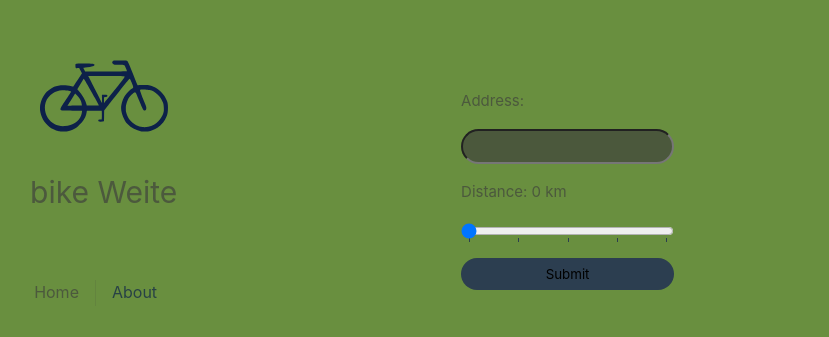
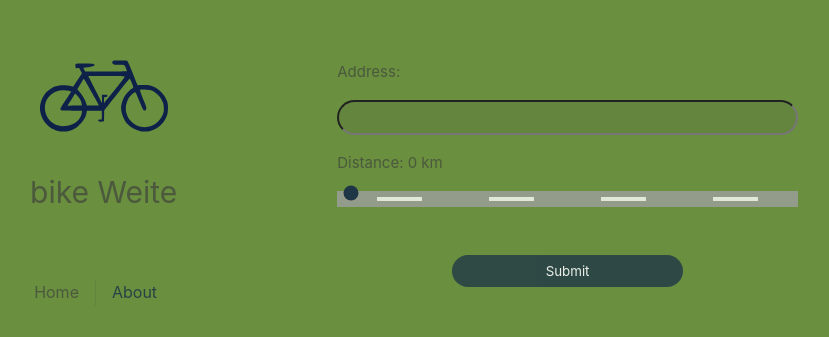
Before and after one commit to AnjaWurli/bikeWeite, a Vue app: page / in a window 1280 px wide. Shown: the part 211-548 px from the top of the page, without its empty margins (226-1055 px from the left). Built offline with nearby package versions, Linux system fonts and the light colour scheme.

Commit message:
add styling, loading, button functionality

```diff
--- a/src/views/HomeView.vue
+++ b/src/views/HomeView.vue
@@ -2,67 +2,59 @@
 //import TheWelcome from '../components/TheWelcome.vue'
 import { ref } from 'vue'
 
-const y = ref('')
-const x = ref('0')
+const addr = ref('')
+const dist = ref('0')
+
+let loading = ref(false)
+
+async function submit(dist, addr) {
+  if (dist > 0 && addr.length > 0) {
+    loading.value = true
+    let address = addr.split(' ').join('%20')
+
+    const response = await fetch(
+      'http://127.0.0.1:8000/map/?address=' + address + '&distance=' + dist
+    )
+    console.log(response)
+
+    loading.value = false
+  }
+}
 </script>
 
 <template>
   <main class="main">
-    <form class="form" method="get" action="http://127.0.0.1:8000/map/">
-      <label for="address">Address: {{ y }} </label>
-      <input type="text" name="address" id="address" v-model="y" />
+    <form class="form" @submit.prevent="submit(dist, addr)">
+      <label for="address">Address: {{}} </label>
+      <input type="text" name="address" id="address" v-model="addr" />
 
-      <label for="distance">Distance: {{ x }} km</label>
+      <label for="distance">Distance: {{ dist }} km</label>
       <input
         type="range"
         name="distance"
         id="distance"
+        class="slider"
         min="0"
-        max="100"
-        list="markers"
-        v-model="x"
+        max="50"
+        step="5"
+        v-model="dist"
       />
-      <datalist id="markers">
-        <option value="0"></option>
-        <option value="25"></option>
-        <option value="50"></option>
-        <option value="75"></option>
-        <option value="100"></option>
-      </datalist>
-      <button>Submit</button>
+      <button :disabled="!(dist > 0 && addr.length > 0) || loading">Submit</button>
+      <div v-show="loading" class="lds-roller">
+        <div></div>
+        <div></div>
+        <div></div>
+        <div></div>
+        <div></div>
+        <div></div>
+        <div></div>
+        <div></div>
+      </div>
     </form>
   </main>
 </template>
 
 <style scoped>
-.form {
-  display: flex;
-  flex-direction: column;
-  gap: 1rem;
-}
-#distance {
-  color: var(--color-heading);
-}
-
-#address {
-  appearance: none;
-  border-radius: 2rem;
-  padding: 0.5rem 1rem;
-  background-color: var(--color-text);
-}
-
-#adress:focus-within {
-  background-color: var(--color-heading);
-}
-
-.form button {
-  background-color: var(--color-heading);
-  border: none;
-  padding: 0.5rem 1rem;
-  border-radius: 20rem;
-  font-family: inherit;
-}
-
 .main {
   height: 80vh;
   width: 100%;
@@ -70,4 +62,224 @@ const x = ref('0')
   align-items: center;
   justify-content: center;
 }
+.form {
+  display: flex;
+  flex-direction: column;
+  gap: 1rem;
+  width: 50%;
+}
+@media (min-width: 1024px) {
+  .form {
+    width: 100%;
+  }
+}
+/* Text Input *********************/
+#address {
+  box-shadow: none;
+  border-radius: 2rem;
+  padding: 0.5rem 1rem;
+  background-color: var(--color-border);
+  color: var(--color-text);
+}
+
+#address:focus {
+  outline-color: var(--color-heading);
+}
+
+/* Range Slider *********************/
+#distance {
+  width: 100%;
+  _-webkit-appearance: none;
+  background: transparent;
+  opacity: 0.8;
+  accent-color: var(--color-accent);
+}
+#distance:focus {
+  opacity: 1;
+  outline: none;
+}
+
+.slider::-webkit-slider-thumb {
+  /* Webkit/Blink */
+  -webkit-appearance: none;
+  cursor: pointer;
+  margin-top: -12px;
+}
+
+.slider::-moz-range-thumb {
+  /* Firefox */
+  cursor: pointer;
+  margin-top: -12px;
+}
+.slider::-moz-range-thumb {
+  /* IE */
+  cursor: pointer;
+  margin-top: -12px;
+}
+
+#distance::-webkit-slider-runnable-track {
+  background: linear-gradient(
+    90deg,
+    rgba(158, 158, 158) 7.5%,
+    rgba(255, 255, 255) 7.5% 17.5%,
+    rgba(158, 158, 158) 17.5% 32.5%,
+    rgba(255, 255, 255) 32.5% 42.5%,
+    rgba(158, 158, 158) 42.5% 57.5%,
+    rgba(255, 255, 255) 57.5% 67.5%,
+    rgba(158, 158, 158) 67.5% 82.5%,
+    rgba(255, 255, 255) 82.5% 92.5%,
+    rgba(158, 158, 158) 92.5% 100%
+  );
+  border: 6px solid rgba(158, 158, 158);
+  height: 1rem;
+  cursor: pointer;
+}
+#distance::-moz-range-track {
+  background: linear-gradient(
+    90deg,
+    rgba(158, 158, 158) 7.5%,
+    rgba(255, 255, 255) 7.5% 17.5%,
+    rgba(158, 158, 158) 17.5% 32.5%,
+    rgba(255, 255, 255) 32.5% 42.5%,
+    rgba(158, 158, 158) 42.5% 57.5%,
+    rgba(255, 255, 255) 57.5% 67.5%,
+    rgba(158, 158, 158) 67.5% 82.5%,
+    rgba(255, 255, 255) 82.5% 92.5%,
+    rgba(158, 158, 158) 92.5% 100%
+  );
+  border: 6px solid rgba(158, 158, 158);
+  height: 1rem;
+  cursor: pointer;
+}
+#distance::-ms-track {
+  background: linear-gradient(
+    90deg,
+    rgba(158, 158, 158) 7.5%,
+    rgba(255, 255, 255) 7.5% 17.5%,
+    rgba(158, 158, 158) 17.5% 32.5%,
+    rgba(255, 255, 255) 32.5% 42.5%,
+    rgba(158, 158, 158) 42.5% 57.5%,
+    rgba(255, 255, 255) 57.5% 67.5%,
+    rgba(158, 158, 158) 67.5% 82.5%,
+    rgba(255, 255, 255) 82.5% 92.5%,
+    rgba(158, 158, 158) 92.5% 100%
+  );
+  border: 6px solid rgba(158, 158, 158);
+  height: 1rem;
+  cursor: pointer;
+}
+/* Submit Button *********************/
+.form button {
+  background-color: var(--color-accent);
+  opacity: 0.9;
+  color: var(--color-background-soft);
+  border: none;
+  padding: 0.5rem 1rem;
+  border-radius: 20rem;
+  font-family: inherit;
+  cursor: pointer;
+  width: 50%;
+  margin: auto;
+  margin-block: 2rem;
+
+  transition: opacity 0.2s ease-in-out, translate 0.2s ease-in-out, box-shadow 0.2s ease-in-out;
+}
+
+.form button:hover {
+  opacity: 1;
+  translate: 0 -10%;
+  box-shadow: 0px 5px 20px var(--color-text);
+}
+.form button:disabled {
+  background-color: var(--color-accent-trans);
+  cursor: default;
+}
+
+/* Loading *********************/
+/* found here: https://loading.io/css/ */
+.lds-roller {
+  display: inline-block;
+  position: relative;
+  margin: auto;
+  width: 80px;
+  height: 80px;
+}
+.lds-roller div {
+  animation: lds-roller 1.2s cubic-bezier(0.5, 0, 0.5, 1) infinite;
+  transform-origin: 40px 40px;
+}
+.lds-roller div:after {
+  content: ' ';
+  display: block;
+  position: absolute;
+  width: 7px;
+  height: 7px;
+  border-radius: 50%;
+  background: var(--color-text);
+  margin: -4px 0 0 -4px;
+}
+.lds-roller div:nth-child(1) {
+  animation-delay: -0.036s;
+}
+.lds-roller div:nth-child(1):after {
+  top: 63px;
+  left: 63px;
+}
+.lds-roller div:nth-child(2) {
+  animation-delay: -0.072s;
+}
+.lds-roller div:nth-child(2):after {
+  top: 68px;
+  left: 56px;
+}
+.lds-roller div:nth-child(3) {
+  animation-delay: -0.108s;
+}
+.lds-roller div:nth-child(3):after {
+  top: 71px;
+  left: 48px;
+}
+.lds-roller div:nth-child(4) {
+  animation-delay: -0.144s;
+}
+.lds-roller div:nth-child(4):after {
+  top: 72px;
+  left: 40px;
+}
+.lds-roller div:nth-child(5) {
+  animation-delay: -0.18s;
+}
+.lds-roller div:nth-child(5):after {
+  top: 71px;
+  left: 32px;
+}
+.lds-roller div:nth-child(6) {
+  animation-delay: -0.216s;
+}
+.lds-roller div:nth-child(6):after {
+  top: 68px;
+  left: 24px;
+}
+.lds-roller div:nth-child(7) {
+  animation-delay: -0.252s;
+}
+.lds-roller div:nth-child(7):after {
+  top: 63px;
+  left: 17px;
+}
+.lds-roller div:nth-child(8) {
+  animation-delay: -0.288s;
+}
+.lds-roller div:nth-child(8):after {
+  top: 56px;
+  left: 12px;
+}
+@keyframes lds-roller {
+  0% {
+    transform: rotate(0deg);
+  }
+  100% {
+    transform: rotate(360deg);
+  }
+}
 </style>
```
